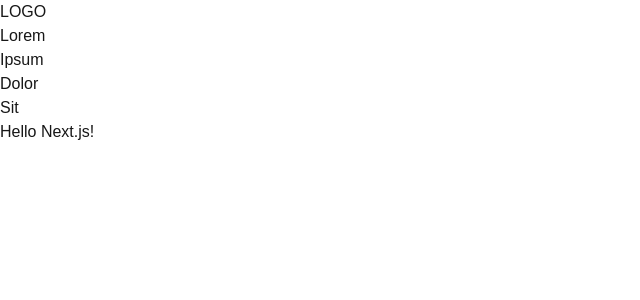
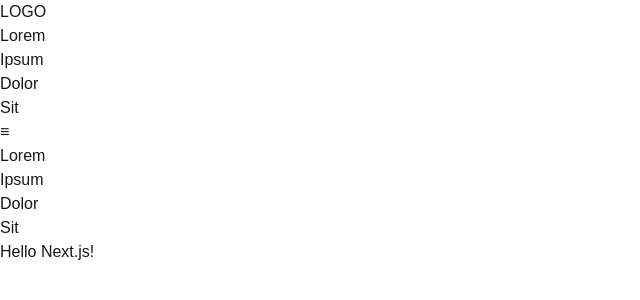
Before and after one commit to daniman123/web-app-preview, a Next.js app: page / in a window 1280 px wide. Shown: the top 300 px of the page, without its empty margins (0-640 px from the left). Built offline with nearby package versions, Linux system fonts and the light colour scheme.

Commit message:
refactor: simplify implementation of nav action buttons

```diff
--- a/src/components/ui/navbar/NavBar.tsx
+++ b/src/components/ui/navbar/NavBar.tsx
@@ -1,21 +1,61 @@
+"use client";
+
 import Link from "next/link";
-import NavBarActionButtons from "../navbarActionButtons/NavBarActionButtons";
+import { useState } from "react";
 
-export interface INavBar {
+interface INavBar {
   sampleTextProp: string;
 }
 
 const NavBar: React.FC<INavBar> = ({ sampleTextProp }) => {
+  const [isMenuOpen, setIsMenuOpen] = useState(false);
+
+  const menuItems = ["Lorem", "Ipsum", "Dolor", "Sit"];
+
   return (
     <nav className="sticky z-[100] h-16 inset-x-0 top-0 w-full border-b border-gray-200 bg-white backdrop-blur-lg transition-all">
-      <div className="w-full max-w-full">
+      <div className="w-full max-w-full px-12">
         <div className="flex h-16 items-center justify-between">
           <Link href="/" className="flex z-40 font-semibold">
             {sampleTextProp}
           </Link>
-          <NavBarActionButtons
-            navBarActionButtonsLabels={["Lorem", "Ipsum", "Dolor", "Sit"]}
-          />
+
+          {/* Desktop Menu */}
+          <ul className="hidden h-full gap-12 md:flex">
+            {menuItems.map((item) => (
+              <li
+                key={item}
+                className="flex items-center justify-between font-semibold cursor-pointer hover:text-gray-600 transition-colors"
+              >
+                {item}
+              </li>
+            ))}
+          </ul>
+
+          {/* Mobile Menu Button */}
+          <div
+            id="burger"
+            onClick={() => setIsMenuOpen(!isMenuOpen)}
+            className="inline-block cursor-pointer md:hidden font-bold text-4xl"
+          >
+            {isMenuOpen ? <>&#10005;</> : <>&equiv;</>}
+          </div>
+        </div>
+
+        {/* Mobile Menu Dropdown */}
+        <div
+          className={`md:hidden ${isMenuOpen ? "block" : "hidden"} transition-all duration-300`}
+        >
+          <ul className="flex flex-col bg-white pb-4 space-y-4">
+            {menuItems.map((item) => (
+              <li
+                key={item}
+                className="font-semibold cursor-pointer hover:text-gray-600 transition-colors px-4 py-2"
+              >
+                {item}
+              </li>
+            ))}
+          </ul>
         </div>
       </div>
     </nav>
```
Also changed, not shown: src/components/ui/navbarSmallBurger/NavBarSmallBurger.tsx (+13 -7 lines).
